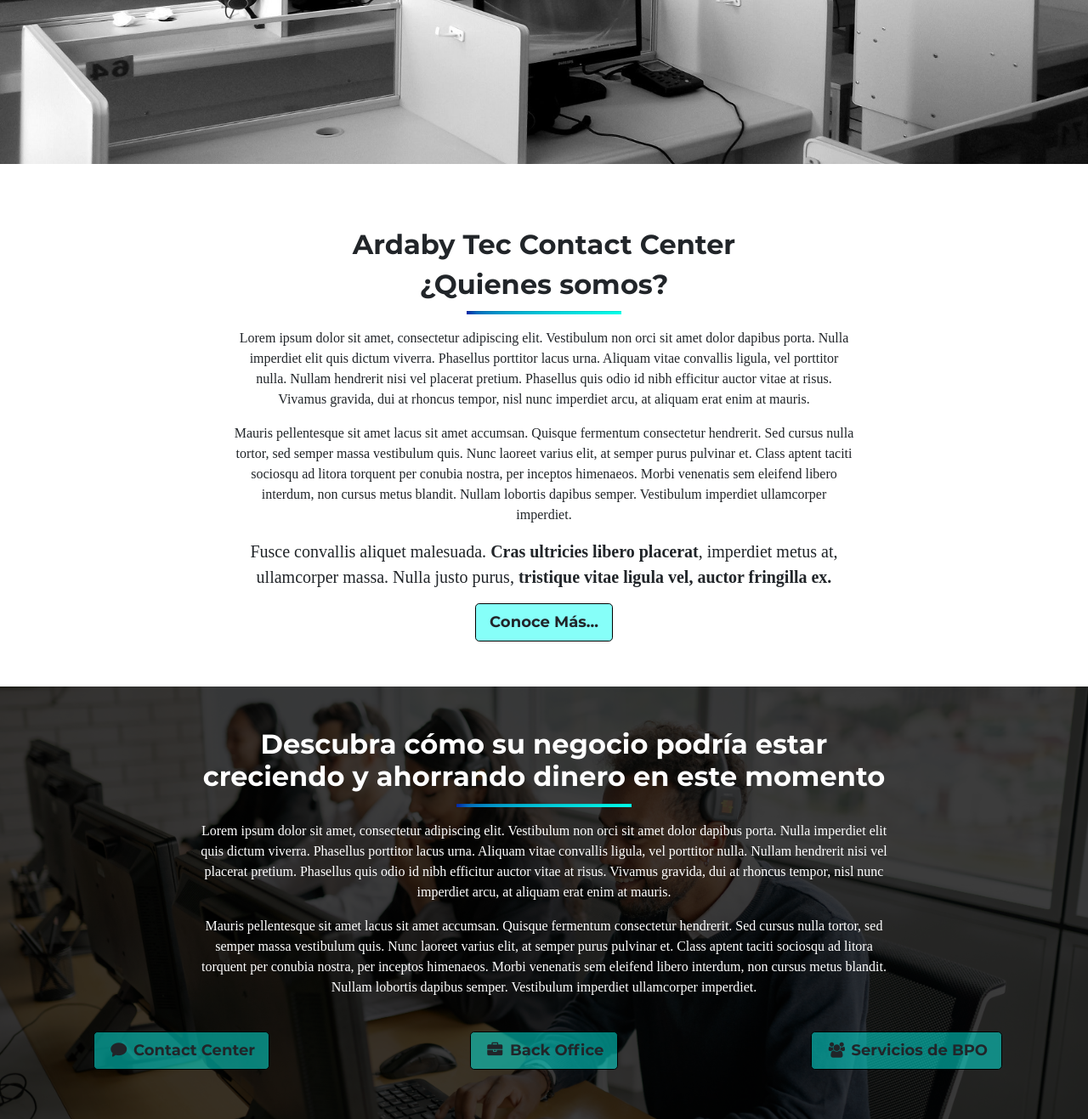
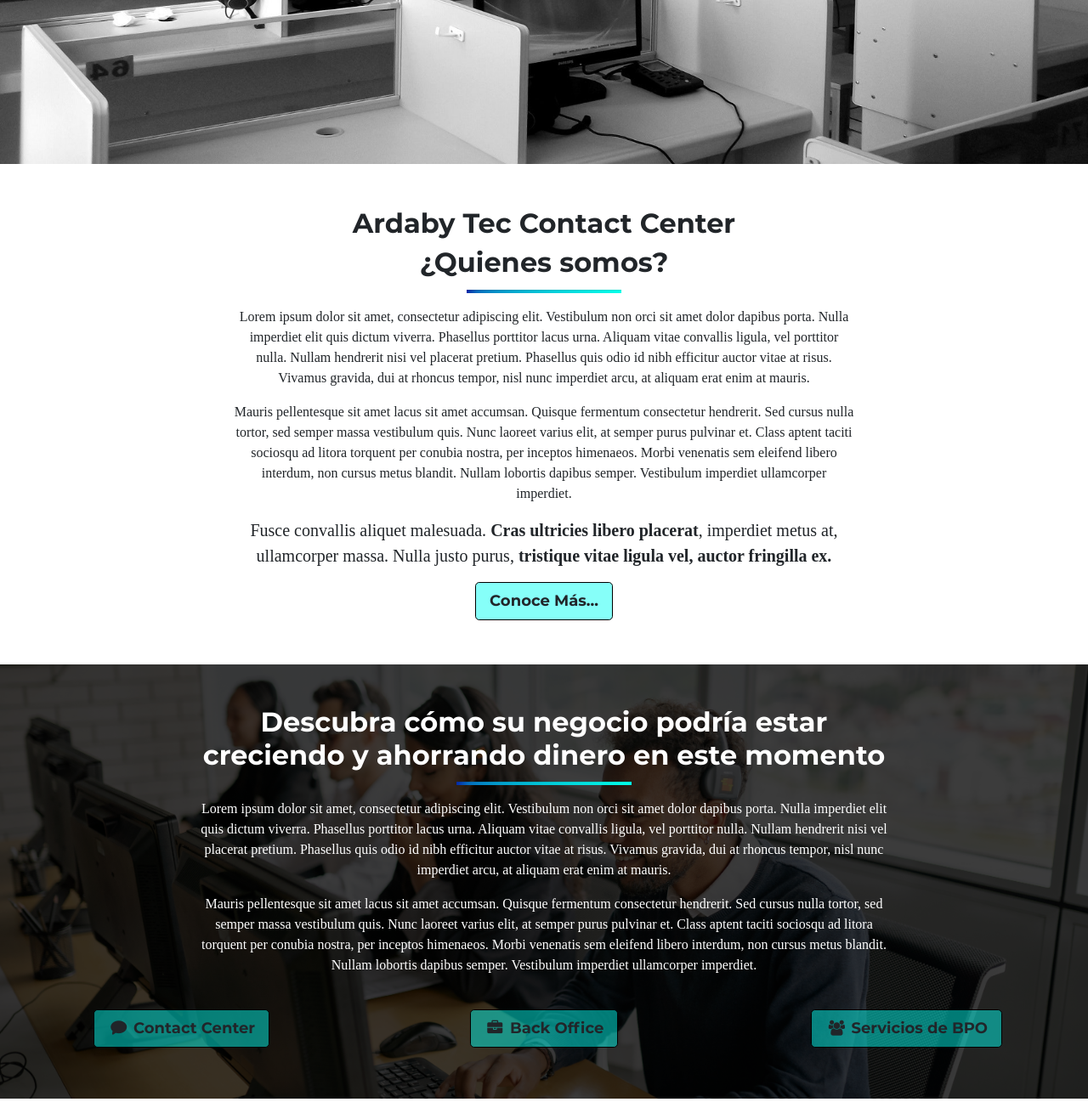
Before and after one commit to NicolMejiaSegura/ArdabyCCWeb, a PHP site: page /vistas/Inicio.html in a window 1280 px wide. Shown: the part 581-1898 px from the top of the page at 85% size. Run offline with PHP 8.4, Linux system fonts and the light colour scheme; some web fonts are replaced.

Commit message:
+Se generan cambios

```diff
--- a/WebArdabyCC/assets/css/contacto.css
+++ b/WebArdabyCC/assets/css/contacto.css
@@ -1,5 +1,5 @@
 #presentacion img {
     margin-top: -3.3vh;
     width: 100%;
-    height: 50vh;
+    height: 48vh;
 }
--- a/WebArdabyCC/assets/css/inicio.css
+++ b/WebArdabyCC/assets/css/inicio.css
@@ -32,7 +32,7 @@
 /**********************************************************************************************************/
 
 #seccion1 {
-    padding-top: 6%;
+    padding-top: 4%;
 }
 
 .titulo-empresa {
--- a/WebArdabyCC/vistas/Noticias.html
+++ b/WebArdabyCC/vistas/Noticias.html
@@ -44,10 +44,6 @@
 <script src="https://cdn.jsdelivr.net/npm/jquery@3.5.1/dist/jquery.slim.min.js" integrity="sha384-DfXdz2htPH0lsSSs5nCTpuj/zy4C+OGpamoFVy38MVBnE+IbbVYUew+OrCXaRkfj" crossorigin="anonymous"></script>
 <script src="https://cdn.jsdelivr.net/npm/popper.js@1.16.1/dist/umd/popper.min.js" integrity="sha384-9/reFTGAW83EW2RDu2S0VKaIzap3H66lZH81PoYlFhbGU+6BZp6G7niu735Sk7lN" crossorigin="anonymous"></script>
 <script src="https://cdn.jsdelivr.net/npm/bootstrap@4.6.1/dist/js/bootstrap.min.js" integrity="sha384-VHvPCCyXqtD5DqJeNxl2dtTyhF78xXNXdkwX1CZeRusQfRKp+tA7hAShOK/B/fQ2" crossorigin="anonymous"></script>
-
-<script src="../js/menu.js"></script>
-
-
-    <script src="../assets/js/menu.js"></script>
+<script src="../assets/js/menu.js"></script>
 </body>
 </html>
```
